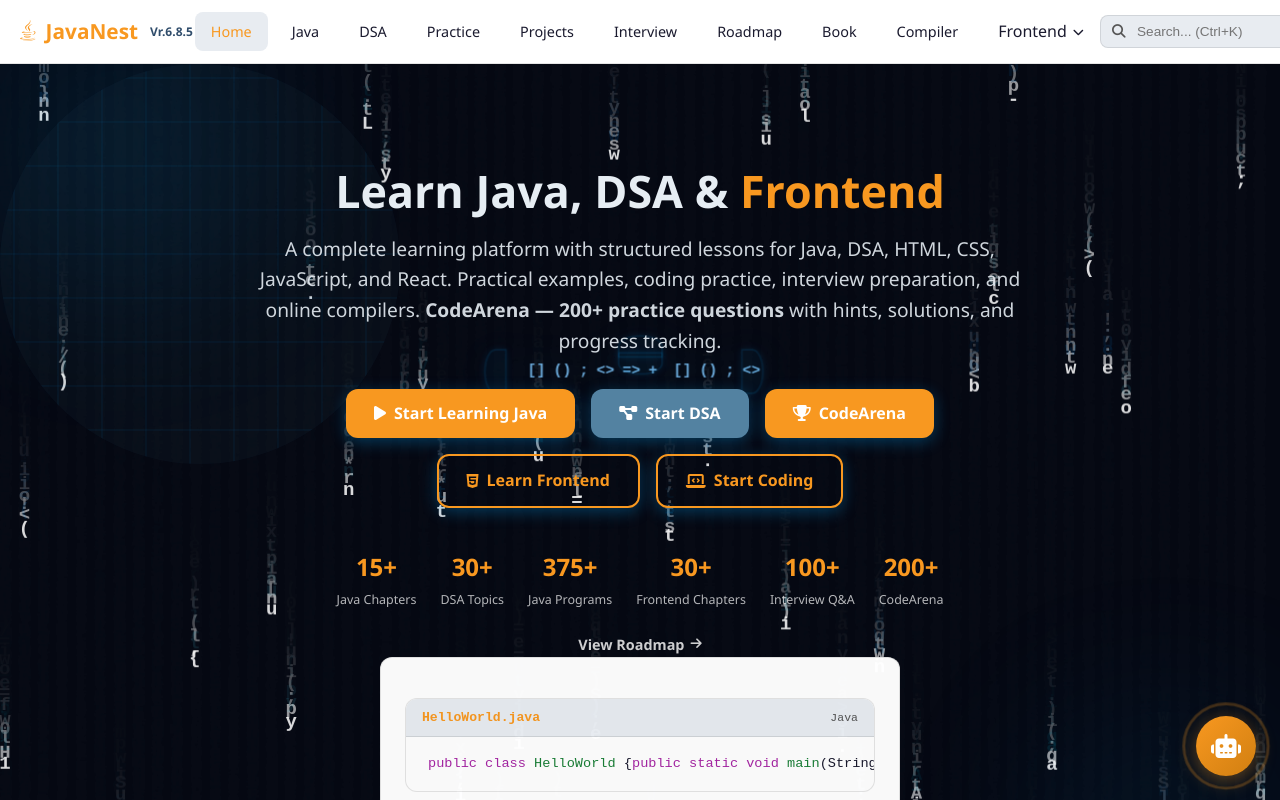
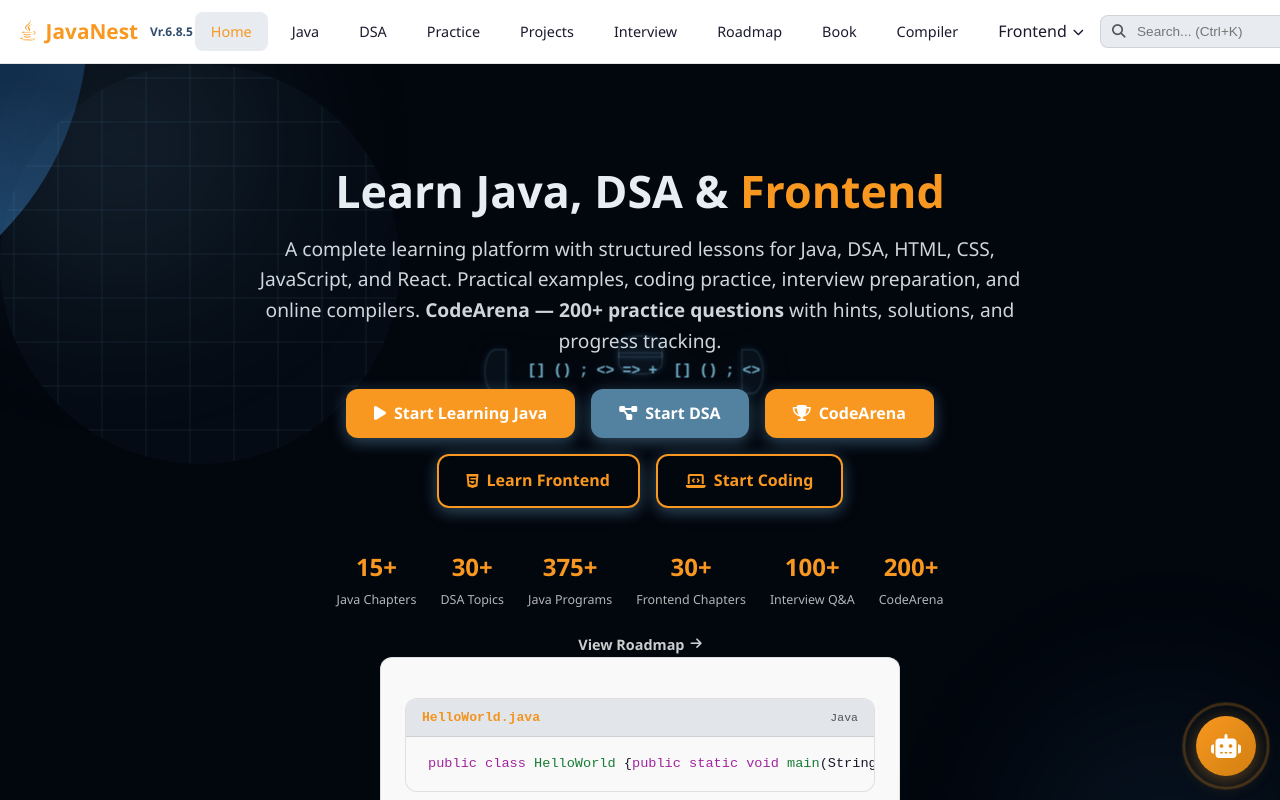
Before and after one commit to abhinavmaurya12/javapath-react, a React (Vite) app: page / in a window 1280 px wide. Shown: the top 800 px of the page. Built offline with nearby package versions, Linux system fonts and the light colour scheme.

Commit message:
style: sky-blue & black hero, remove code-rain drops

```diff
--- a/src/assets/css/style.css
+++ b/src/assets/css/style.css
@@ -614,47 +614,40 @@ code{background:var(--code-bg);padding:2px 6px;border-radius:4px;font-size:.85re
 .hero-stat .stat-num{display:block;font-size:1.5rem;font-weight:700;color:var(--primary)}
 .hero-stat .stat-label{font-size:.78rem;color:rgba(255,255,255,.7)}
 
-/* === Hero Animated Background — blue & black === */
+/* === Hero Animated Background — sky-blue & black === */
 .hero{position:relative;overflow:hidden;background:#02060d;color:#e6edf3;min-height:640px}
 .hero::before{content:'';position:absolute;inset:-40%;z-index:0;pointer-events:none;
   background:
-    radial-gradient(ellipse 60% 50% at 25% 18%,rgba(0,140,255,.34),transparent 58%),
-    radial-gradient(ellipse 55% 48% at 80% 88%,rgba(0,168,220,.30),transparent 58%),
-    radial-gradient(ellipse 45% 35% at 50% 60%,rgba(0,120,212,.20),transparent 70%),
-    radial-gradient(ellipse 70% 60% at 50% 0%,rgba(0,110,200,.16),transparent 60%),
-    linear-gradient(180deg,#02060d 0%,#030a18 45%,#02060d 100%)}
-.hero::after{content:'';position:absolute;inset:0;z-index:0;pointer-events:none;opacity:.55;
+    radial-gradient(ellipse 70% 55% at 22% 15%,rgba(135,206,250,.42),transparent 58%),
+    radial-gradient(ellipse 60% 50% at 82% 88%,rgba(70,160,235,.34),transparent 58%),
+    radial-gradient(ellipse 50% 38% at 50% 62%,rgba(100,180,255,.24),transparent 70%),
+    radial-gradient(ellipse 80% 70% at 50% 0%,rgba(40,120,210,.20),transparent 60%),
+    linear-gradient(180deg,#02060d 0%,#0a1f3a 30%,#0d2847 55%,#060e1c 100%)}
+.hero::after{content:'';position:absolute;inset:0;z-index:0;pointer-events:none;opacity:.5;
   background-image:
-    linear-gradient(rgba(0,168,255,.16) 1px,transparent 1px),
-    linear-gradient(90deg,rgba(0,168,255,.16) 1px,transparent 1px);
+    linear-gradient(rgba(135,206,250,.18) 1px,transparent 1px),
+    linear-gradient(90deg,rgba(135,206,250,.18) 1px,transparent 1px);
   background-size:44px 44px;
   animation:heroGrid 3s linear infinite}
 @keyframes heroGrid{0%{background-position:0 0}100%{background-position:44px 44px}}
-.hero-code-rain{position:absolute;inset:0;z-index:0;pointer-events:none;overflow:hidden}
-.hero-code-rain canvas{position:absolute;inset:0;width:100%;height:100%;display:block}
 .hero-content{position:relative;z-index:2}
 .hero-content h1,.hero-content p,.hero-link a{color:#e6edf3}
 .hero-content h1 span{color:var(--primary)}
-.hero-btns .btn{box-shadow:0 4px 16px rgba(0,168,255,.3);transition:all .2s}
-.hero-btns .btn:hover{transform:translateY(-2px);box-shadow:0 8px 28px rgba(0,168,255,.55)}
+.hero-btns .btn{box-shadow:0 4px 16px rgba(135,206,250,.35);transition:all .2s}
+.hero-btns .btn:hover{transform:translateY(-2px);box-shadow:0 8px 28px rgba(135,206,250,.6)}
 .hero-code{position:relative;z-index:3;opacity:.98}
 /* === Aurora bands drifting behind the cloud === */
 .hero-aurora{position:absolute;inset:0;z-index:0;pointer-events:none;opacity:.4}
 .hero-aurora::before,.hero-aurora::after{content:'';position:absolute;border-radius:50%;filter:blur(90px);animation:auroraDrift 22s ease-in-out infinite}
-.hero-aurora::before{width:400px;height:400px;background:radial-gradient(circle,rgba(0,168,255,.45),transparent 70%);top:-120px;left:-80px}
-.hero-aurora::after{width:360px;height:360px;background:radial-gradient(circle,rgba(0,140,220,.4),transparent 70%);bottom:-100px;right:-60px;animation-delay:-11s}
+.hero-aurora::before{width:400px;height:400px;background:radial-gradient(circle,rgba(135,206,250,.5),transparent 70%);top:-120px;left:-80px}
+.hero-aurora::after{width:360px;height:360px;background:radial-gradient(circle,rgba(70,160,235,.45),transparent 70%);bottom:-100px;right:-60px;animation-delay:-11s}
 @keyframes auroraDrift{0%,100%{transform:translate(0,0) scale(1) rotate(0deg)}33%{transform:translate(50px,-35px) scale(1.1) rotate(10deg)}66%{transform:translate(-35px,40px) scale(.92) rotate(-8deg)}}
 
-/* Floating particles rising */
-.hero-particles{position:absolute;inset:0;z-index:0;pointer-events:none;overflow:hidden}
-.hero-particles .hp{position:absolute;bottom:-20px;width:2px;height:2px;border-radius:50%;background:rgba(0,168,255,.5);box-shadow:0 0 6px rgba(0,168,255,.45);animation:floatUp linear infinite}
-@keyframes floatUp{0%{transform:translateY(0) scale(.3);opacity:0}15%{opacity:.6}100%{transform:translateY(-100vh) scale(1.1);opacity:0}}
-
-/* === Hero Cloud — rotating + bouncing code symbols with blue half-circle cuts === */
-.hero-cloud{position:absolute;top:36%;left:50%;transform:translate(-50%,-50%);z-index:2;pointer-events:none;filter:drop-shadow(0 0 18px rgba(0,168,255,.35));animation:cloudBob 6s ease-in-out infinite}
+/* === Hero Cloud — bouncing code symbols with blue half-circle cuts === */
+.hero-cloud{position:absolute;top:36%;left:50%;transform:translate(-50%,-50%);z-index:2;pointer-events:none;filter:drop-shadow(0 0 18px rgba(135,206,250,.35));animation:cloudBob 6s ease-in-out infinite}
 @keyframes cloudBob{0%,100%{transform:translate(-50%,-50%) translateY(0)}50%{transform:translate(-50%,-50%) translateY(-8px)}}
 .hero-cloud-inner{position:relative;display:flex;gap:8px;flex-wrap:wrap;justify-content:center;align-items:center;max-width:560px;padding:0 6px}
-.hero-cloud .cc{font:600 15px 'Courier New',monospace;color:#7ec8ff;opacity:.85;will-change:transform,opacity;animation:cloudBounce 3.4s cubic-bezier(.3,.7,.4,1) infinite}
+.hero-cloud .cc{font:600 15px 'Courier New',monospace;color:#87ceeb;opacity:.85;will-change:transform,opacity;animation:cloudBounce 3.4s cubic-bezier(.3,.7,.4,1) infinite}
 .hero-cloud .cc:nth-child(1){animation-delay:0s}
 .hero-cloud .cc:nth-child(2){animation-delay:.28s}
 .hero-cloud .cc:nth-child(3){animation-delay:.56s}
@@ -673,11 +666,10 @@ code{background:var(--code-bg);padding:2px 6px;border-radius:4px;font-size:.85re
 .cut-left{left:-18px;top:50%;width:32px;height:64px;transform:translateY(-50%);border-radius:50% 0 0 50%;border-right:none;animation-delay:1.3s}
 .cut-right{right:-18px;top:50%;width:32px;height:64px;transform:translateY(-50%);border-radius:0 50% 50% 0;border-left:none;animation-delay:1.95s}
 @keyframes cutPulse{0%,100%{opacity:.3;transform:translate(-50%,-50%) scale(.7)}50%{opacity:.95;transform:translate(-50%,-50%) scale(1.2)}}
-.hero-cloud-cut{position:absolute;background:rgba(0,168,255,.14);border:2px solid rgba(0,168,255,.5);box-shadow:0 0 12px rgba(0,168,255,.35);animation:cutPulse 3.2s ease-in-out infinite}
+.hero-cloud-cut{position:absolute;background:rgba(135,206,250,.16);border:2px solid rgba(135,206,250,.55);box-shadow:0 0 12px rgba(135,206,250,.4);animation:cutPulse 3.2s ease-in-out infinite}
 @media(max-width:768px){
   .hero-code{display:none}
   .hero-cloud{display:none}
-  .hero-particles{display:none}
   .hero-aurora::before,.hero-aurora::after{display:none}
 }
 
--- a/src/pages/HomePage.jsx
+++ b/src/pages/HomePage.jsx
@@ -73,75 +73,11 @@ export default function HomePage() {
   useEffect(() => {
     window.__nav = (to) => navigate(to)
     return () => { delete window.__nav }
-  }, [navigate])
+}, [navigate])
 
-  // Code-rain animation for the hero background
-  useEffect(() => {
-    const canvas = document.getElementById('hero-code-rain')
-    if (!canvas) return
-    const ctx = canvas.getContext('2d')
-    let raf
-    const charSets = [
-      '01{}()[];<>+-*/=classpublicstaticvoidnewreturnifelseforwhileStringint[]System.out.println//',
-      'public static void main(String[] args){System.out.println("Hello, World!");}',
-      'for(int i=0;i<n;i++){if(a[i]==x)return i;}return-1;',
-      'ArrayList<Node> queue=new LinkedList<>();queue.add(root);',
-      'while(!stack.isEmpty()){int x=stack.pop();System.out.println(x);}'
-    ]
-    const fontSize = 19
-    let columns, drops, colors
-
-    function resize() {
-      canvas.width = canvas.offsetWidth
-      canvas.height = canvas.offsetHeight
-      columns = Math.floor(canvas.width / fontSize)
-      drops = new Array(columns).fill(0).map(() => Math.floor(Math.random() * -50))
-      colors = new Array(columns).fill(0).map(() => {
-        const r = ['#00a8ff','#0096ff','#00b4d8','#48cae4']
-        return r[Math.floor(Math.random() * r.length)]
-      })
-    }
-    resize()
-    window.addEventListener('resize', resize)
-
-    function draw() {
-      // motion-blur trail: fade previous frame instead of clearing
-      ctx.fillStyle = 'rgba(7,11,20,0.32)'
-      ctx.fillRect(0, 0, canvas.width, canvas.height)
-      ctx.font = "600 " + fontSize + "px 'Courier New', monospace"
-      const t = performance.now() * 0.001
-      for (let i = 0; i < columns; i++) {
-        const set = charSets[Math.floor(Math.random() * charSets.length)]
-        const ch = set[Math.floor(Math.random() * set.length)]
-        const x = i * fontSize
-        const y = drops[i] * fontSize
-        const col = colors[i]
-        const wave = Math.sin(t * 0.8 + i * 0.5) * 1.2
-        // dim trailing chars
-        ctx.fillStyle = col
-        ctx.globalAlpha = 0.12
-        ctx.fillText(ch, x + wave, y - fontSize)
-        // bright head of the stream
-        ctx.fillStyle = '#fff'
-        ctx.globalAlpha = 0.85
-        ctx.fillText(ch, x + wave, y)
-        ctx.globalAlpha = 1
-        if (y > canvas.height && Math.random() > 0.98) drops[i] = 0
-        drops[i] += 0.4 + Math.random() * 0.4
-      }
-      raf = requestAnimationFrame(draw)
-    }
-    draw()
-    return () => {
-      cancelAnimationFrame(raf)
-      window.removeEventListener('resize', resize)
-    }
-  }, [])
-
-return (
+  return (
     <div id="page-home">
       <section className="hero">
-        <div className="hero-code-rain"><canvas id="hero-code-rain"></canvas></div>
         <div className="hero-aurora"></div>
         <div className="hero-cloud" aria-hidden="true">
           <div className="hero-cloud-inner">
@@ -162,11 +98,6 @@ return (
           <span className="hero-cloud-cut cut-bottom"></span>
           <span className="hero-cloud-cut cut-left"></span>
           <span className="hero-cloud-cut cut-right"></span>
-        </div>
-        <div className="hero-particles" aria-hidden="true">
-          {Array.from({length: 8}, (_,i) => (
-            <span key={i} className="hp" style={{left:(i*12+4)+'%', animationDelay:(i*0.7)+'s', animationDuration:(6+i*0.8)+'s'}}></span>
-          ))}
         </div>
         <div className="hero-content">
           <h1>Learn Java, DSA & <span>Frontend</span></h1>
```
Also changed, not shown: 1 other file (tests, documents, lock files or other folders).
